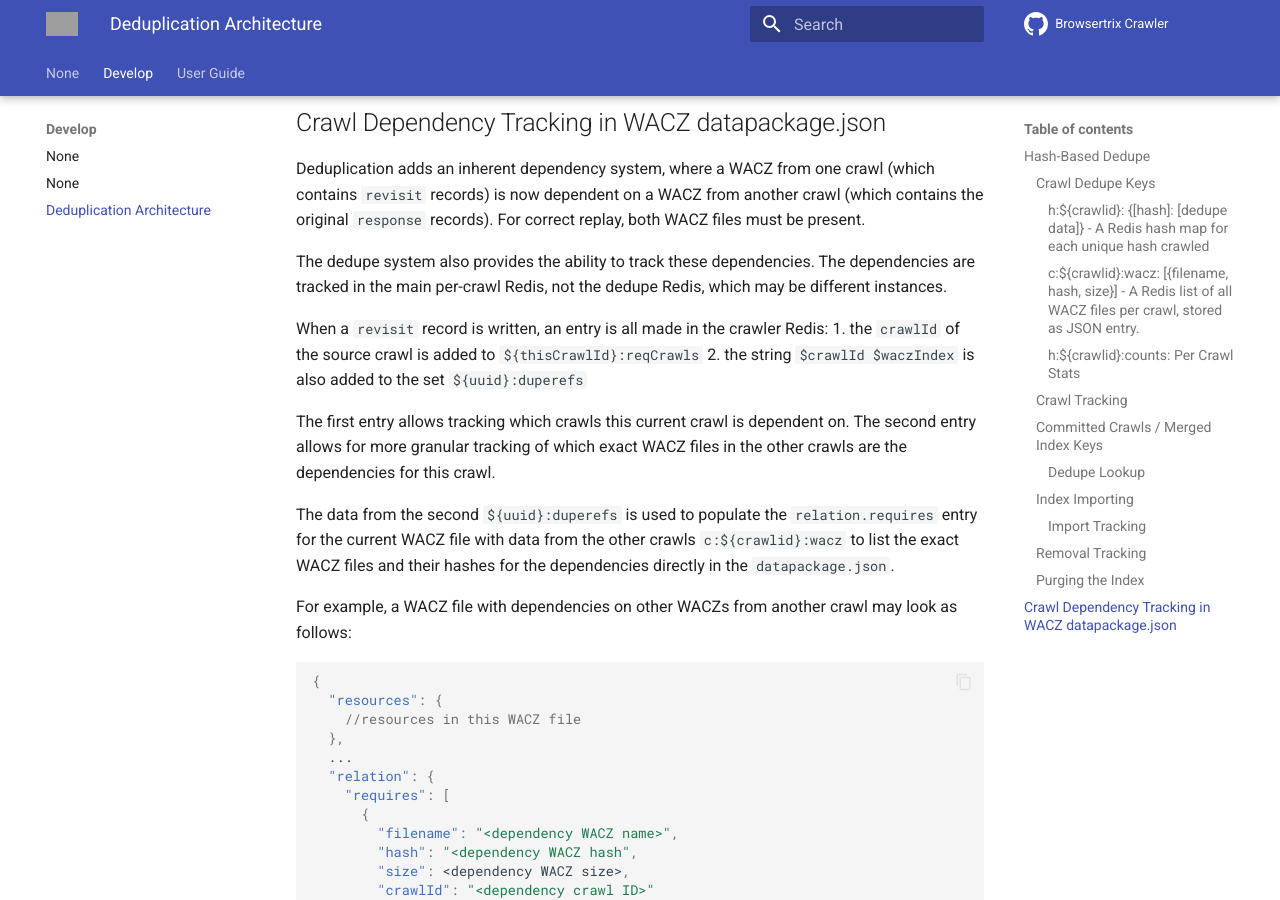
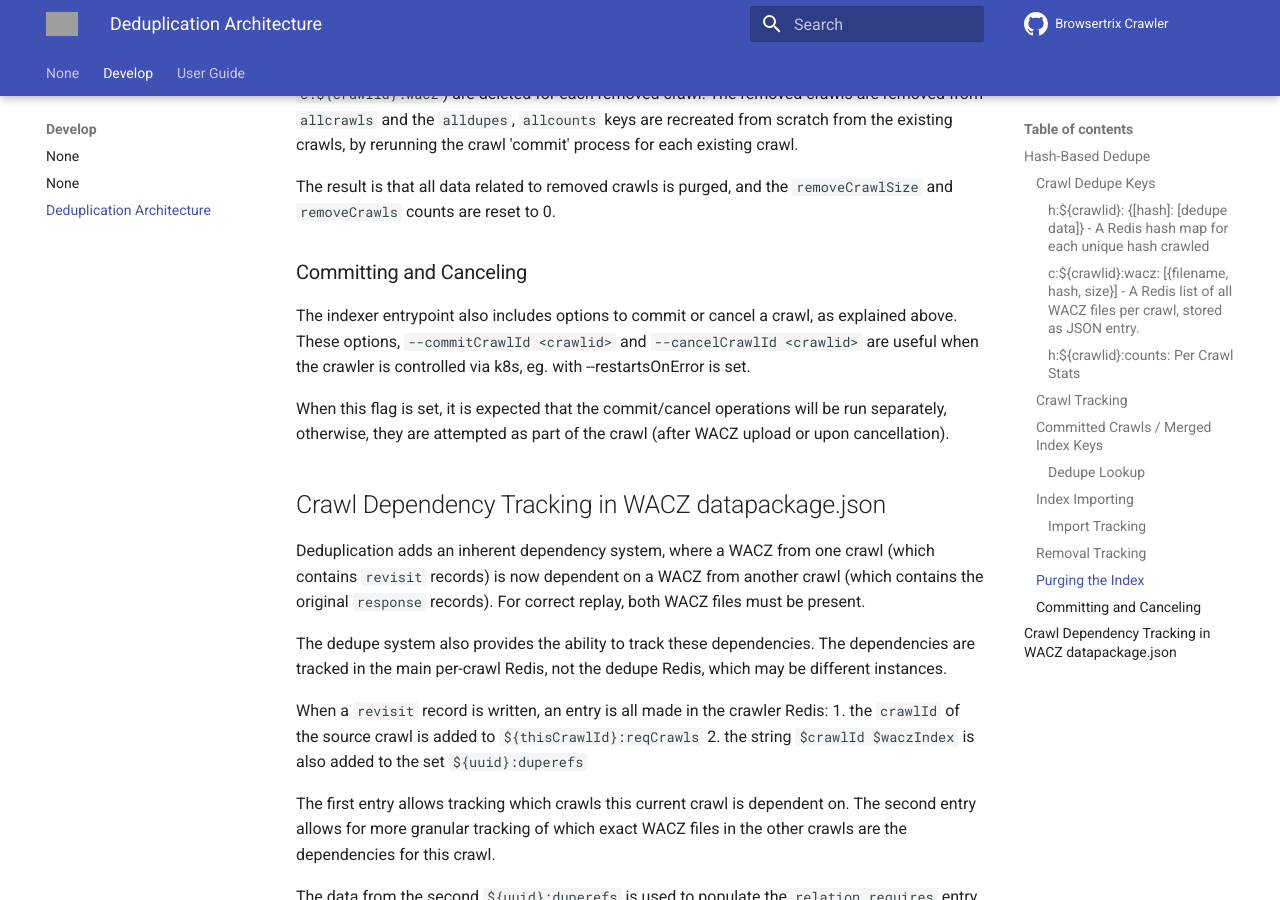
Before and after one commit to webrecorder/browsertrix-crawler, an MkDocs documentation site: the page built from docs/docs/develop/dedupe.md, in a window 1280 px wide and 900 px high, scrolled down 3481 px. Built offline with MkDocs 1.6.1 and Material for MkDocs 9.7.7, drawn with Linux system fonts in a browser that asks for light colours; comment, search, counter and statistics services are not loaded; some of the changed text lies outside the part shown; grey boxes are pictures that could not be loaded.

Commit message:
update docs

```diff
--- a/docs/docs/develop/dedupe.md
+++ b/docs/docs/develop/dedupe.md
@@ -49,6 +49,8 @@ to the merged index. The following key is used to track uncomitted crawls:
 
 If a crawl is canceled, these 3 keys should be removed and the crawl id should be removed from `uncommittedcrawls`
 
+The indexer entry point a dedicated `indexer --cancelCrawlId <crawlid>` to perform the cancelation operation.
+
 ### Committed Crawls / Merged Index Keys
 
 Once a crawl is finished, the merged index keys are updated as follows:
@@ -59,6 +61,9 @@ Once a crawl is finished, the merged index keys are updated as follows:
 - `allhashes`: `{[hash]: [crawlid]}` - The main merged index. For each hash in `h:${crawlid}`, an entry is added mapping `hash` to the `crawlid`, indicating the hash is found in this crawl. The full data from `h:${crawlid}` is not copied to save space.
 
 - `allcounts`: A sum of all the `h:${crawlid}:counts` for all crawlids in `allcrawls`. The `allcounts` fields are incremented by each new `h:${crawlid}:counts`
+
+Committing the crawl may take a long time, depending on the size of the crawl. For this reason, the indexer entrypoint
+includes a dedicated command to commit a single crawl, `indexer --commitCrawlId <crawlid>`.
 
 #### Dedupe Lookup
 
@@ -126,6 +131,13 @@ the existing crawls, by rerunning the crawl 'commit' process for each existing c
 
 The result is that all data related to removed crawls is purged, and the `removeCrawlSize` and `removeCrawls` counts are reset to 0.
 
+### Committing and Canceling
+
+The indexer entrypoint also includes options to commit or cancel a crawl, as explained above. These options,
+`--commitCrawlId <crawlid>` and `--cancelCrawlId <crawlid>` are useful when the crawler is controlled via k8s, eg. with --restartsOnError is set.
+
+When this flag is set, it is expected that the commit/cancel operations will be run separately, otherwise, they are attempted as part of the crawl (after WACZ upload or upon cancellation).
+
 ## Crawl Dependency Tracking in WACZ datapackage.json
 
 Deduplication adds an inherent dependency system, where a WACZ from one crawl (which contains `revisit` records) is now dependent on a WACZ from another crawl (which contains the original `response` records).
```
